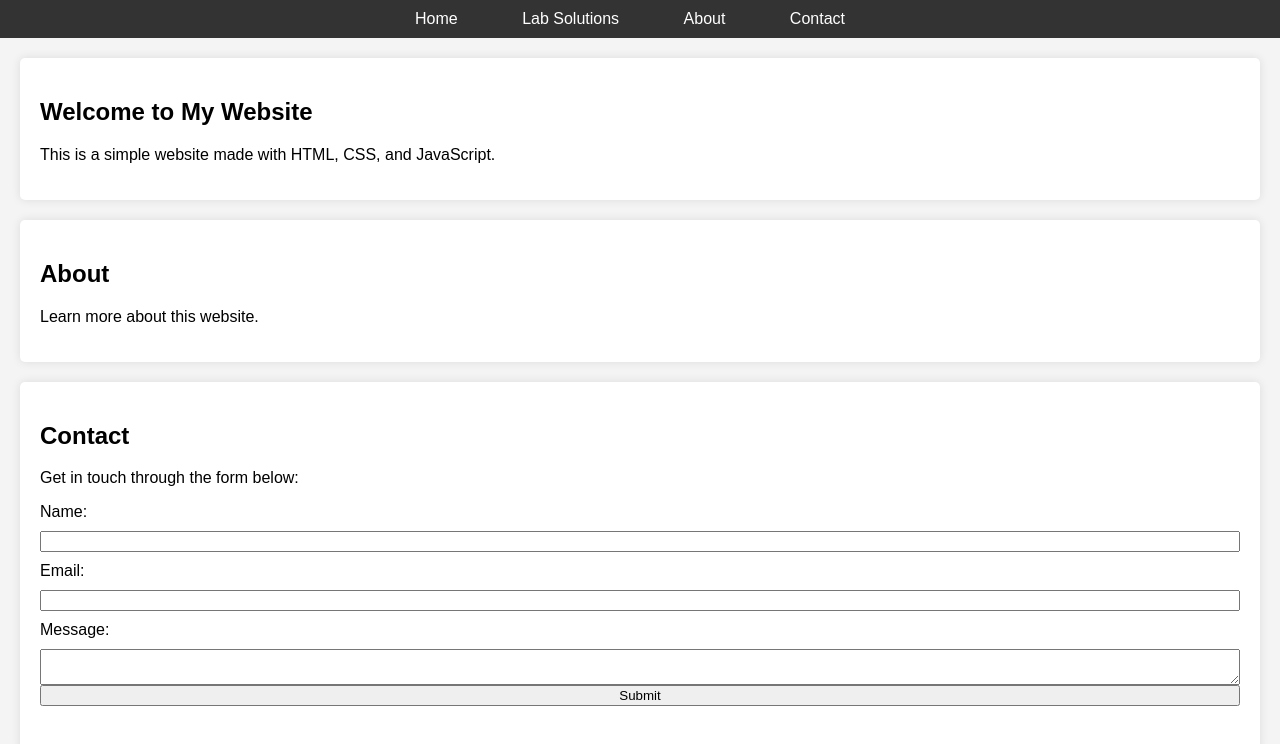
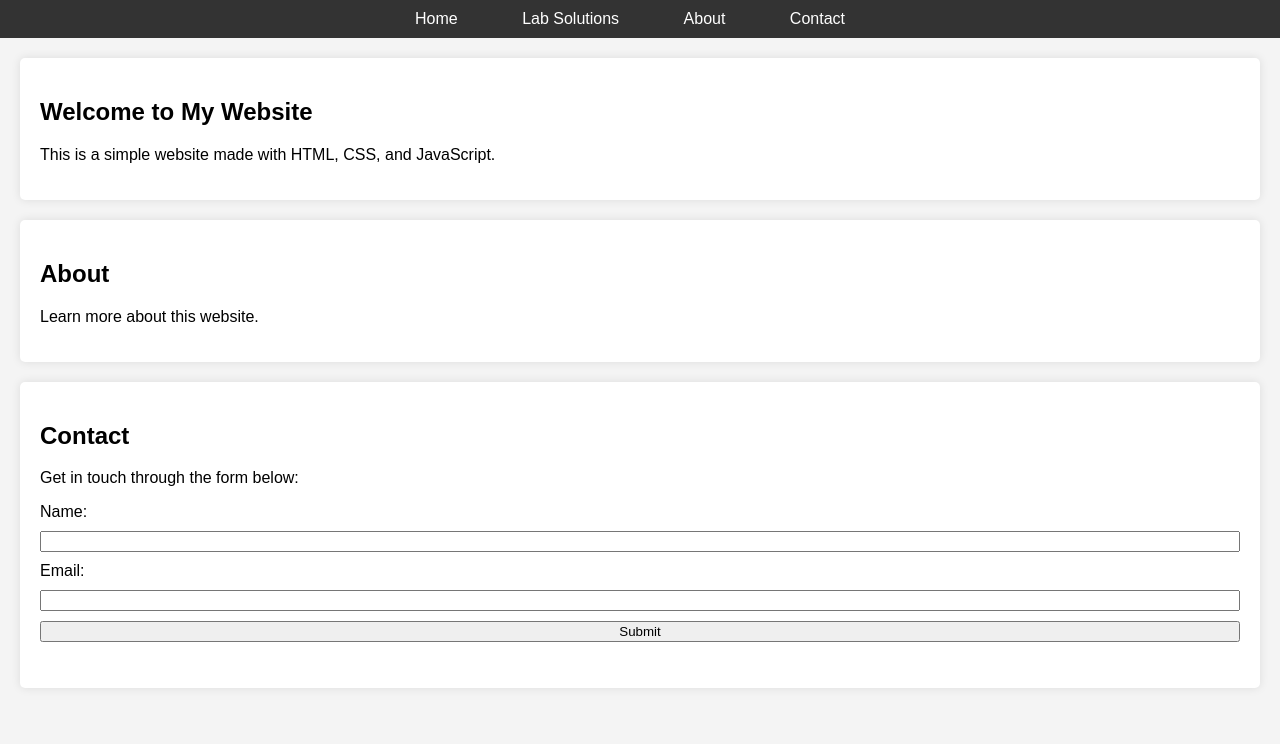
Before and after one commit to enjoy-ing/CS101, a plain HTML site: page index.html in a window 1280 px wide. Drawn offline with Linux system fonts and the light colour scheme.

Commit message:
Update index.html

```diff
--- a/index.html
+++ b/index.html
@@ -31,15 +31,12 @@
     <section id="contact">
         <h2>Contact</h2>
         <p>Get in touch through the form below:</p>
-        <form id="contactForm" action="send-email.php" method="POST">
+         <form id="contactForm">
             <label for="name">Name:</label>
             <input type="text" id="name" name="name" required>
 
             <label for="email">Email:</label>
             <input type="email" id="email" name="email" required>
-
-    <label for="message">Message:</label>
-    <textarea id="message" name="message" required></textarea>
 
             <input type="submit" value="Submit">
         </form>
```
Lines whose indentation alone changed are shown as unchanged.
